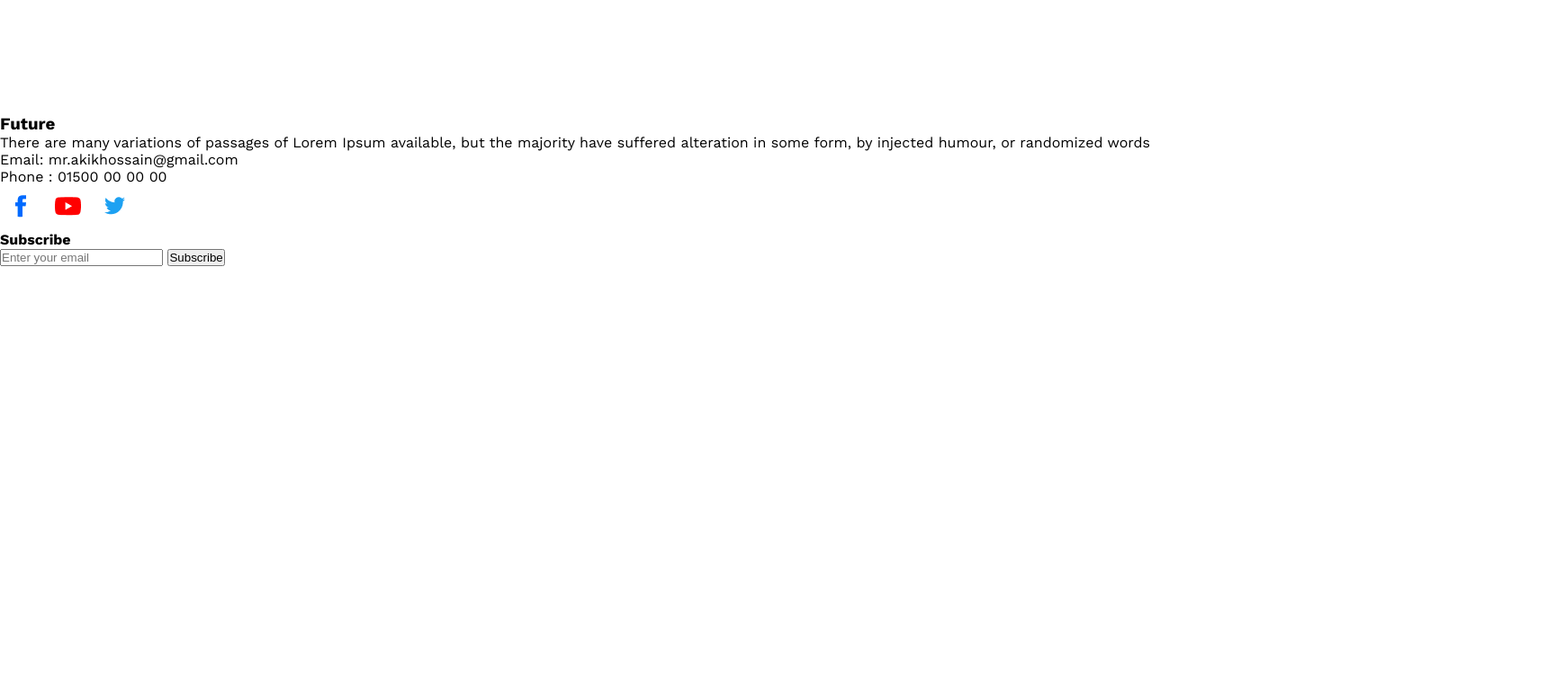
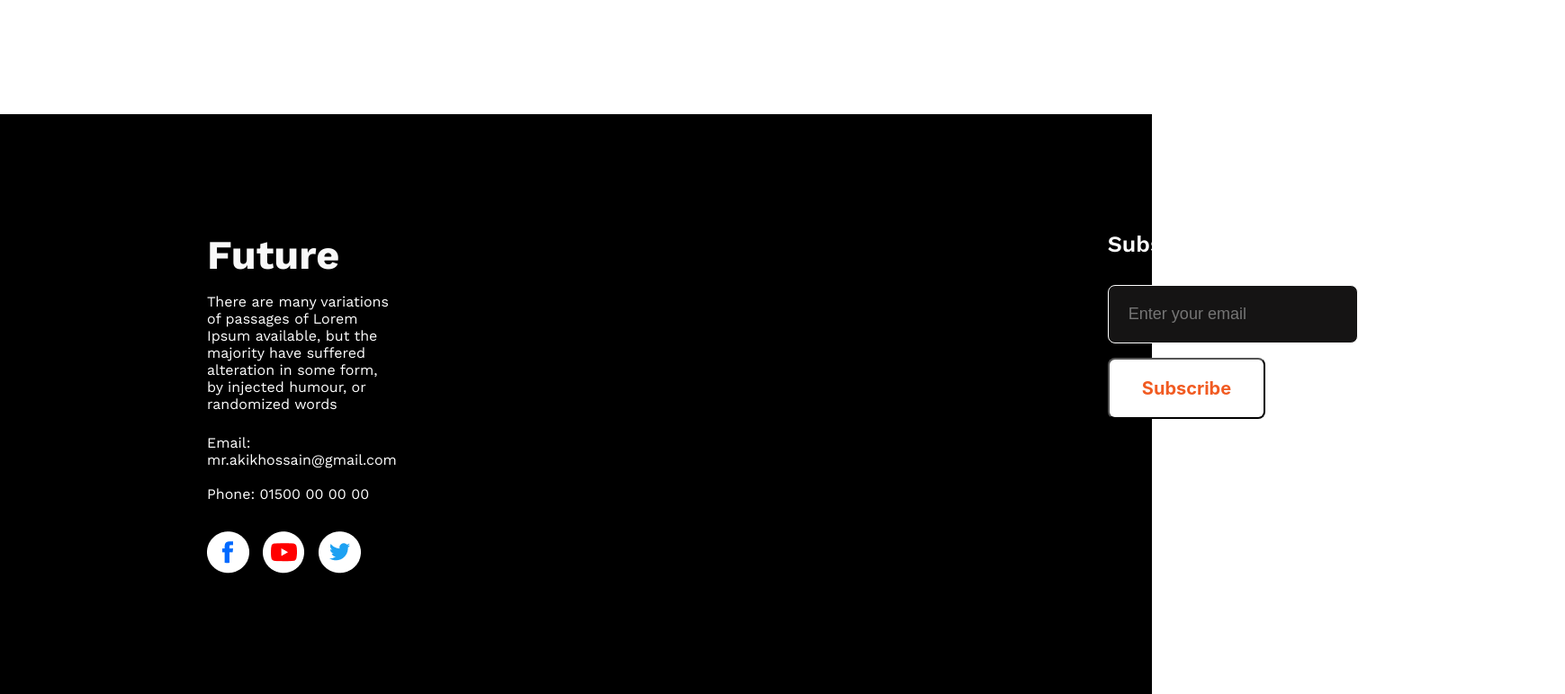
Before and after one commit to akikhossain/InspireHub, a plain HTML site: page index.html in a window 1280 px wide. Shown: the part 2624-3396 px from the top of the page at 90% size, 1739 px wide, since content can reach past the window. Before the commit the page ends 2920 px from the top, so only its background shows below. Drawn offline with nearby package versions, Linux system fonts and the light colour scheme.

Commit message:
footer section added

```diff
--- a/index.html
+++ b/index.html
@@ -113,7 +113,10 @@
           the majority have suffered alteration in some form, by injected
           humour, or randomized words
         </p>
-        <p>Email: mr.akikhossain@gmail.com <br />Phone : 01500 00 00 00</p>
+        <p class="email-description">Email: mr.akikhossain@gmail.com</p>
+        />
+        <p class="email-description">Phone: 01500 00 00 00</p>
+
         <div class="social-links">
           <a href=""><img src="images/icons/fb.png" alt="" /></a>
           <a href=""><img src="images/icons/youtube.png" alt="" /></a>
@@ -122,9 +125,15 @@
       </div>
       <div class="contact-form">
         <h4 class="subscribe">Subscribe</h4>
-        <form action="">
-          <input type="email" name="" id="" placeholder="Enter your email" />
-          <input type="submit" name="" id="" value="Subscribe" />
+        <form class="contact-email" action="">
+          <input
+            type="email"
+            name="email"
+            id=""
+            placeholder="Enter your email"
+          />
+          <br />
+          <input type="submit" name="subscribe" id="" value="Subscribe" />
         </form>
       </div>
     </footer>
--- a/styles.css/main.css
+++ b/styles.css/main.css
@@ -176,3 +176,65 @@ i {
   margin: 0 auto;
   margin-bottom: 130px;
 }
+footer {
+  display: flex;
+  gap: 330px;
+  background-color: #000000;
+}
+.contact-container {
+  padding: 130px 230px;
+  width: 485px;
+}
+.contact-title {
+  color: #f8f8f8;
+  font-size: 45px;
+  font-weight: 700;
+  margin-bottom: 16px;
+}
+.contact-description {
+  color: #fff;
+  font-size: 16px;
+  font-weight: 400;
+  margin-bottom: 24px;
+}
+.email-description {
+  color: #fff;
+  font-size: 16px;
+  font-weight: 400;
+  /* margin-bottom: 16px; */
+}
+.contact-form {
+  padding: 130px 230px 243px 230px;
+  width: 325px;
+}
+.subscribe {
+  color: #fff;
+  font-size: 25px;
+  font-weight: 600;
+  margin-bottom: 31px;
+}
+.contact-email input[type="email"] {
+  border-radius: 8px;
+  border: 1px solid #fff;
+  color: #f3f3f3;
+  font-size: 18px;
+  background: #151414;
+  padding: 21px 22px;
+  margin-bottom: 16px;
+}
+.contact-email input[type="submit"] {
+  border-radius: 8px;
+  background: #fff;
+  color: #f15b22;
+  font-family: Inter;
+  font-weight: bold;
+  font-size: 20px;
+  padding: 20px 36px;
+}
+.social-links a {
+  /* margin-top: 32px; */
+  margin-right: 10px;
+}
+.social-links {
+  margin-top: 32px;
+}
```
